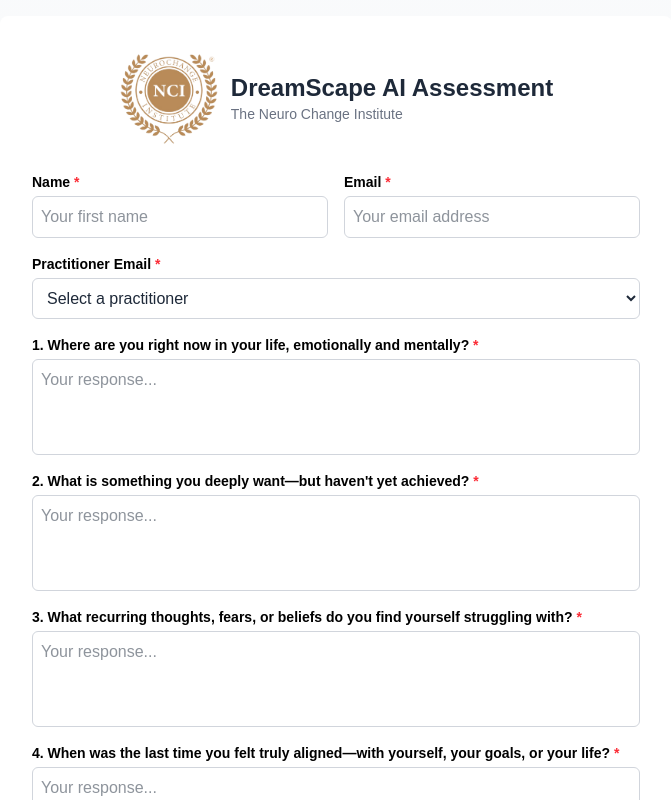
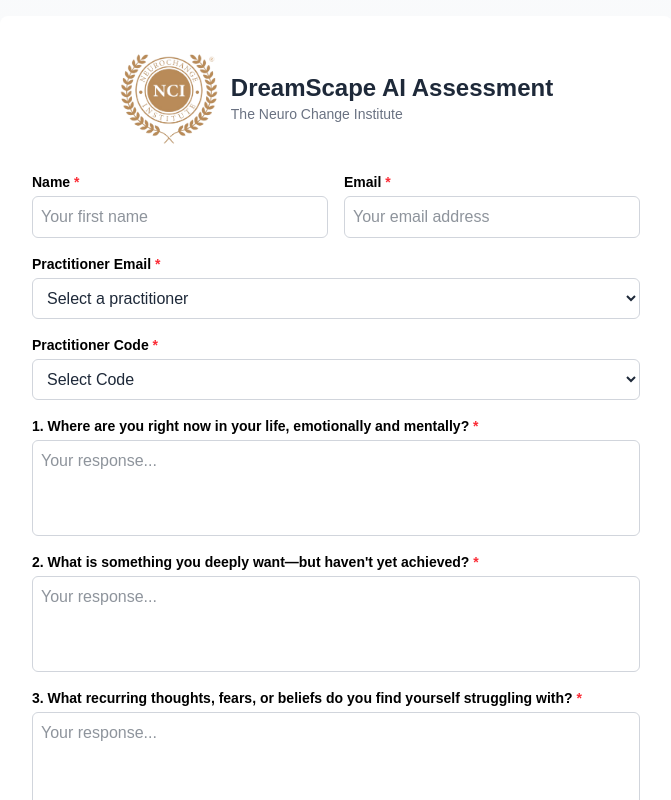
Before and after one commit to msitabheer20/AI-pdf-generator, a Next.js app: page / in a window 1280 px wide. Shown: the top 800 px of the page, without its empty margins (304-975 px from the left). Built offline with nearby package versions, Linux system fonts and the light colour scheme; what @react-pdf/renderer would draw is missing.

Commit message:
add drop-down for practitioner Code

```diff
--- a/app/page.tsx
+++ b/app/page.tsx
@@ -30,8 +30,20 @@
 
 const practitionerEmails = [
   { value: "", label: "Select a practitioner" },
-  { value: "ologin486@gmail.com", label: "Practioner 1" },
-  { value: "charlyn.tom@icloud.com", label: "Practioner 2" },
+  { value: "afrahalabayaty@gmail.com", label: "Afrah", code: "A7kP3xZ9" },
+  { value: "johnnie@johnnielloyd.com", label: "Johnnie Lloyd", code: "M2qL8vY1" },
+  { value: "sophia@sophiabailey.co.uk", label: "Sophia Bailey Larsen", code: "R9tB6sWd" },
+  { value: "charlyn.tom@icloud.com", label: "Charlyn tomayao1", code: "V5nX0pKa" },
+  { value: "charlyn.tom2019@gmail.com", label: "charlyntomayao2", code: "J8mC7qLf" },
+];
+
+const practitionerCodes = [
+  { value: "", label: "Select Code" },
+  { value: "A7kP3xZ9", label: "A7kP3xZ9", email: "afrahalabayaty@gmail.com" },
+  { value: "M2qL8vY1", label: "M2qL8vY1", email: "johnnie@johnnielloyd.com" },
+  { value: "R9tB6sWd", label: "R9tB6sWd", email: "sophia@sophiabailey.co.uk" },
+  { value: "V5nX0pKa", label: "V5nX0pKa", email: "charlyn.tom@icloud.com" },
+  { value: "J8mC7qLf", label: "J8mC7qLf", email: "charlyn.tom2019@gmail.com" },
 ];
 
 export default function Home() {
@@ -42,27 +54,32 @@
   const [showConfirmation, setShowConfirmation] = useState(false);
   const [retryMode, setRetryMode] = useState(false);
   const [emailError, setEmailError] = useState(false);
+  const [practitionerCode, setPractitionerCode] = useState('');
+
+  const defaultValues = {
+    firstName: '',
+    email: '',
+    practitionerEmail: '',
+    ques1: '',
+    ques2: '',
+    ques3: '',
+    ques4: '',
+    ques5: '',
+  };
 
   const {
     control,
     handleSubmit: hookFormSubmit,
     formState: { errors, isValid },
     getValues,
-    reset
+    reset,
+    setValue,
+    watch
   } = useForm<FormDataWithDuplicateCheck>({
     resolver: zodResolver(formSchemaWithDuplicateCheck),
     mode: 'onChange',
     reValidateMode: 'onChange',
-    defaultValues: {
-      firstName: '',
-      email: '',
-      practitionerEmail: '',
-      ques1: '',
-      ques2: '',
-      ques3: '',
-      ques4: '',
-      ques5: '',
-    }
+    defaultValues
   });
 
   useEffect(() => {
@@ -200,6 +217,32 @@
 
   const hasDuplicateError = 'duplicateResponses' in errors;
 
+  // Handler for updating code when practitioner changes
+  const handlePractitionerChange = (email: string) => {
+    const practitioner = practitionerEmails.find(p => p.value === email);
+    if (practitioner && practitioner.code) {
+      setPractitionerCode(practitioner.code);
+    } else {
+      setPractitionerCode('');
+    }
+  };
+
+  // Handler for updating practitioner when code changes
+  const handleCodeChange = (code: string) => {
+    const codeEntry = practitionerCodes.find(c => c.value === code);
+    if (codeEntry && codeEntry.email) {
+      setValue('practitionerEmail', codeEntry.email);
+    }
+    setPractitionerCode(code);
+  };
+
+  // Watch practitioner email for changes
+  const practitionerEmailValue = watch('practitionerEmail');
+
+  useEffect(() => {
+    handlePractitionerChange(practitionerEmailValue);
+  }, [practitionerEmailValue]);
+
   return (
     <div className="min-h-screen bg-gradient-to-b from-gray-50 to-gray-100 flex items-center justify-center p-4">
       <div className="bg-white p-8 rounded-lg shadow-lg max-w-2xl w-full">
@@ -243,6 +286,7 @@
                 <p id="firstName-error" className="mt-1 text-sm text-red-500">{errors.firstName.message}</p>
               )}
             </div>
+
             <div>
               <label htmlFor='email' className="block text-sm font-bold text-black">Email <span className="text-red-500">*</span></label>
               <Controller
@@ -292,6 +336,25 @@
                 <p id="practitionerEmail-error" className="mt-1 text-sm text-red-500">{errors.practitionerEmail.message}</p>
               )}
             </div>
+
+            <div className="md:col-span-2">
+              <label htmlFor='practitionerCode' className="block text-sm font-bold text-black">
+                Practitioner Code <span className="text-red-500">*</span>
+              </label>
+              <select
+                id="practitionerCode"
+                value={practitionerCode}
+                onChange={(e) => handleCodeChange(e.target.value)}
+                className={`mt-1 block w-full p-2.5 border border-gray-300 rounded-md text-gray-800 focus:ring-blue-500 focus:border-blue-500`}
+              >
+                {practitionerCodes.map((option) => (
+                  <option key={option.value} value={option.value}>
+                    {option.label}
+                  </option>
+                ))}
+              </select>
+            </div>
+
           </div>
 
           {questions.map((question, index) => {
```
